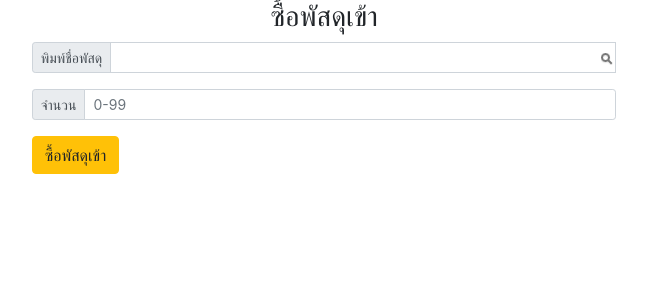
After one commit to apichatthongngoen/stock, a PHP site: page /additem.php in a window 1280 px wide. The commit adds this page. Shown: the top 300 px of the page, without its empty margins (316-963 px from the left). Run offline with PHP 8.4, Linux system fonts and the light colour scheme; a stand-in replaces the project's code that opens the database connection.

Commit message:
ซื้อพัสดุเข้า
เพิ่มหน้า ซื้อพัสดุเข้า

```diff
--- /dev/null
+++ b/additem.php
@@ -0,0 +1,88 @@
+<?php
+require_once 'inc/dbconnect.php';
+//require_once 'inc/c_login.php';
+?>
+<!doctype html>
+<html lang="en">
+  <head>
+    <!-- Required meta tags -->
+    <meta charset="utf-8">
+    <meta name="viewport" content="width=device-width, initial-scale=1, shrink-to-fit=no">
+    <!-- Bootstrap CSS -->
+    <link rel="stylesheet" href="https://stackpath.bootstrapcdn.com/bootstrap/4.3.1/css/bootstrap.min.css" integrity="sha384-ggOyR0iXCbMQv3Xipma34MD+dH/1fQ784/j6cY/iJTQUOhcWr7x9JvoRxT2MZw1T" crossorigin="anonymous">
+    <script type="text/javascript" src="inc/autocomplete.js"></script>
+    <link rel="stylesheet" href="inc/autocomplete.css"  type="text/css"/>
+    <title>STOCK OFFICE เบิกพัสดุ </title>
+  </head>
+  <body>
+    <div class="container">
+        <div class="row justify-content-md-center">
+            <h3>ซื้อพัสดุเข้า</h3>
+        </div>
+
+        <div class="row justify-content-md-center">
+            <div class="col-md-auto center">
+                <form id="form1" name="form1" method="post" action="inc/fn.php">
+                    <div class="input-group input-group-sm mb-3">
+                        <div class="input-group-prepend">
+                            <span class="input-group-text" id="inputGroup-sizing-sm">พิมพ์ชื่อพัสดุ</span>
+                        </div>
+                    <input type="text" size="50" class="form-control" name="show_province" id="show_province" aria-label="Sizing example input" aria-describedby="inputGroup-sizing-sm">
+                    <input class="form-control" name="h_province_id" type="hidden" id="h_province_id" value="" />
+                    </div>
+                    <div class="input-group input-group-sm mb-3">
+                        <div class="input-group-prepend">
+                            <span class="input-group-text" id="inputGroup-sizing-sm">จำนวน</span>
+                        </div>
+                        <input class="form-control" type="number" id="number" name="number" placeholder="0-99" value="" />
+                    </div>
+
+                    <div class="form-group">
+                        <button type="submit" name="btn_submit_add" id="btn_submit_add" value="1" class="btn btn-warning">ซื้อพัสดุเข้า</button>
+                    </div>
+
+                </form>
+            </div>
+        </div>
+        <div class="row justify-content-md-center">
+            <h3> <?php
+                if (isset($_GET['product']) && $_GET['product'] != "") {
+                    $product=$_GET['product'];
+                    $sql = "SELECT * FROM products WHERE id = $product ORDER BY id DESC LIMIT 2";
+                    $qr = select($sql);
+                    $rs = $qr[0];
+                    echo "".$rs['name']."/ คงเหลือ : ".$rs['sku']." ชิ้น";
+                }
+                if (isset($_GET['error']) && $_GET['error'] != "") {
+                    if ($_GET['error']==1) {
+                        echo "เบิกเกินจำนวนที่เหลืออยู่ ";
+                        # code...
+                    }
+                }
+                ?>
+            </h3>
+        </div>
+    </div>
+    <!-- Optional JavaScript -->
+    <!-- jQuery first, then Popper.js, then Bootstrap JS -->
+    <script type="text/javascript">
+        function make_autocom(autoObj,showObj){
+            var mkAutoObj=autoObj;
+            var mkSerValObj=showObj;
+            new Autocomplete(mkAutoObj, function() {
+                this.setValue = function(id) {
+                    document.getElementById(mkSerValObj).value = id;
+                }
+                if ( this.isModified )
+                    this.setValue("");
+                if ( this.value.length < 1 && this.isNotClick )
+                    return ;
+                return "inc/gdata.php?q="+encodeURIComponent(this.value);
+            });
+        }
+        // การใช้งาน
+        // make_autocom(" id ของ input ตัวที่ต้องการกำหนด "," id ของ input ตัวที่ต้องการรับค่า");
+        make_autocom("show_province","h_province_id");
+    </script>
+    </body>
+</html>
```
Also changed, not shown: inc/fn.php (+33 -2 lines).
